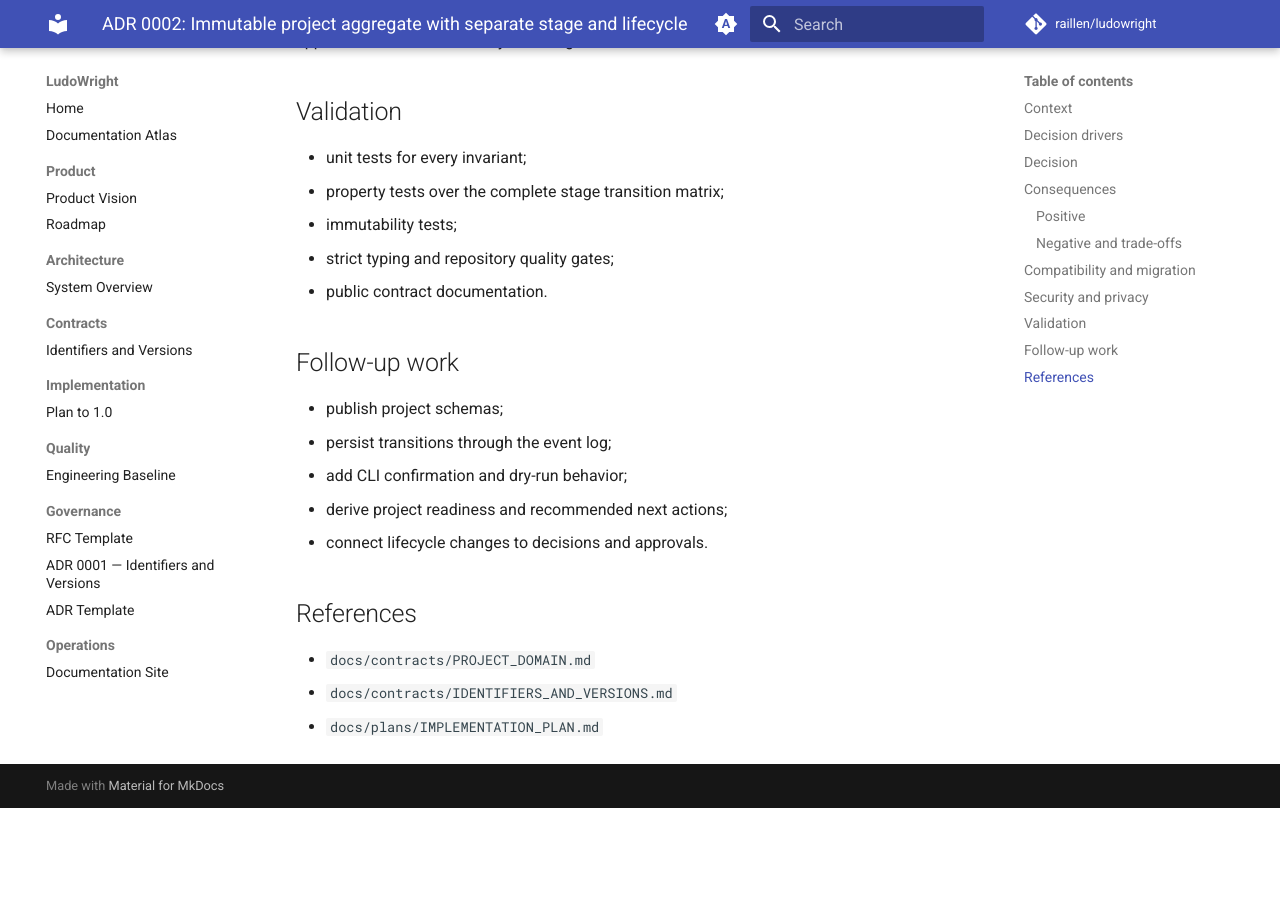
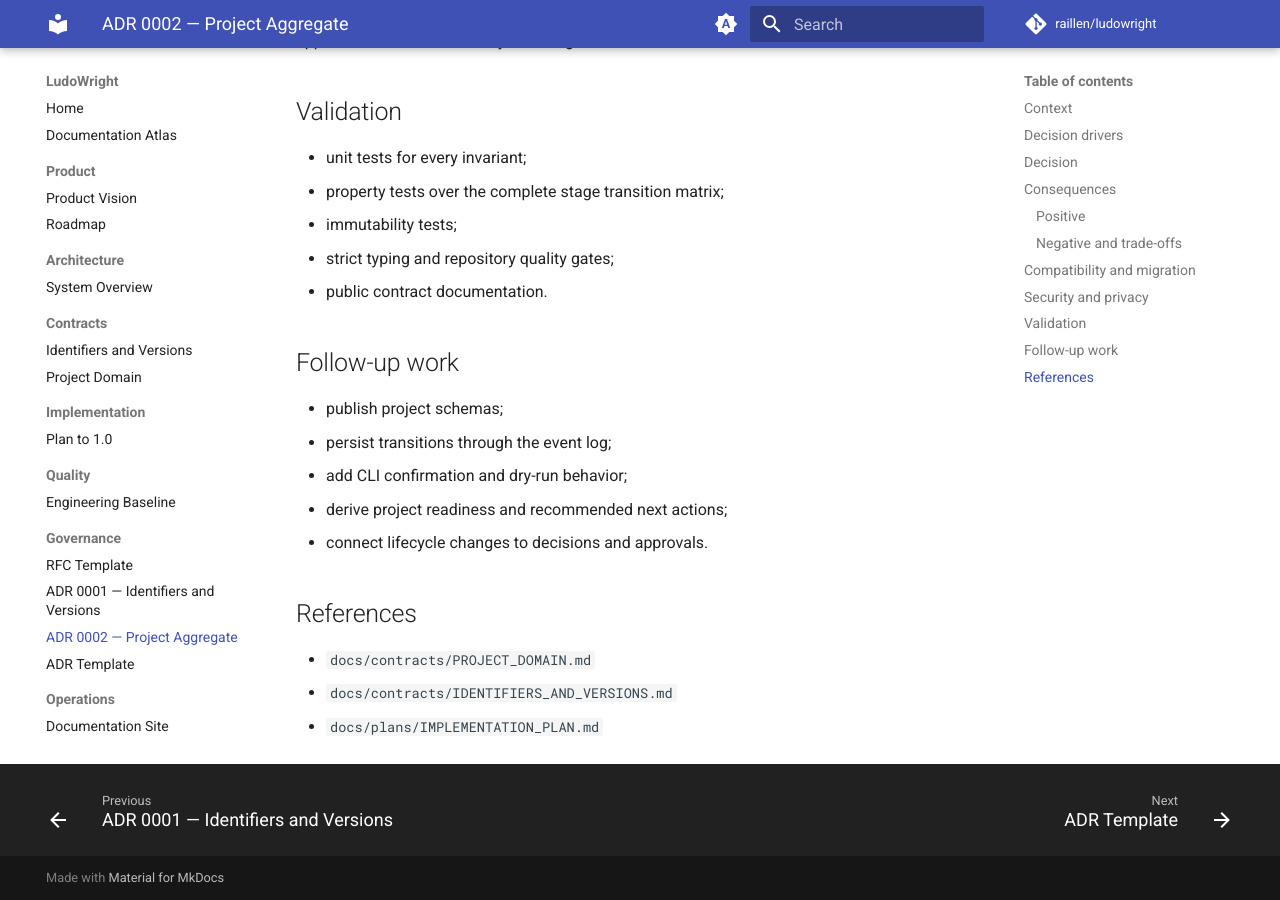
Before and after one commit to raillen/ludowright, an MkDocs documentation site: the page built from docs/decisions/0002-immutable-project-aggregate.md, in a window 1280 px wide and 900 px high, scrolled down 2573 px. Built offline with MkDocs 1.6.1 and Material for MkDocs 9.7.7, drawn with Linux system fonts in a browser that asks for light colours; comment, search, counter and statistics services are not loaded; before the commit the page ends 3381 px from its top, so only the background shows below that.

Commit message:
Publish project domain contract

```diff
--- a/mkdocs.yml
+++ b/mkdocs.yml
@@ -18,6 +18,7 @@ nav:
       - System Overview: architecture/SYSTEM_OVERVIEW.md
   - Contracts:
       - Identifiers and Versions: contracts/IDENTIFIERS_AND_VERSIONS.md
+      - Project Domain: contracts/PROJECT_DOMAIN.md
   - Implementation:
       - Plan to 1.0: plans/IMPLEMENTATION_PLAN.md
   - Quality:
@@ -25,6 +26,7 @@ nav:
   - Governance:
       - RFC Template: governance/RFC_TEMPLATE.md
       - ADR 0001 — Identifiers and Versions: decisions/0001-typed-identifiers-and-revision-versions.md
+      - ADR 0002 — Project Aggregate: decisions/0002-immutable-project-aggregate.md
       - ADR Template: decisions/0000-template.md
   - Operations:
       - Documentation Site: operations/DOCUMENTATION_SITE.md
```
